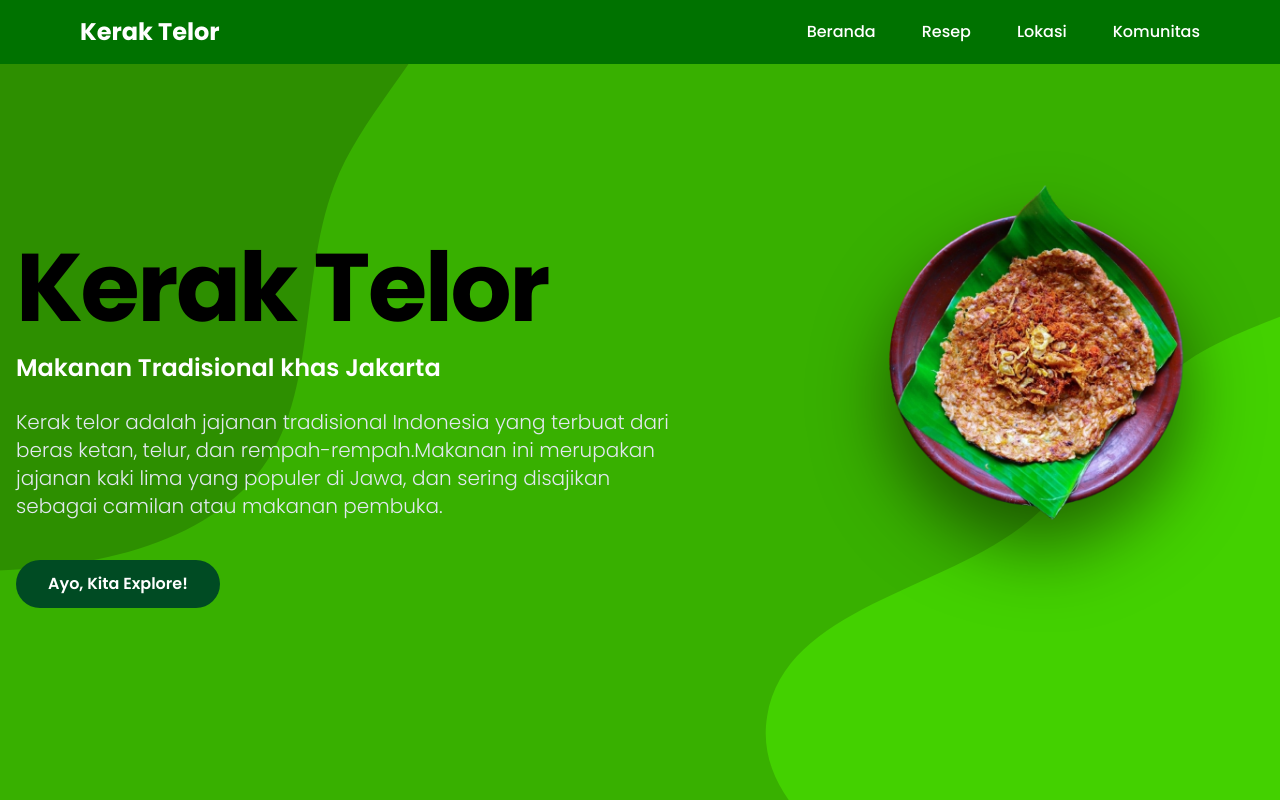
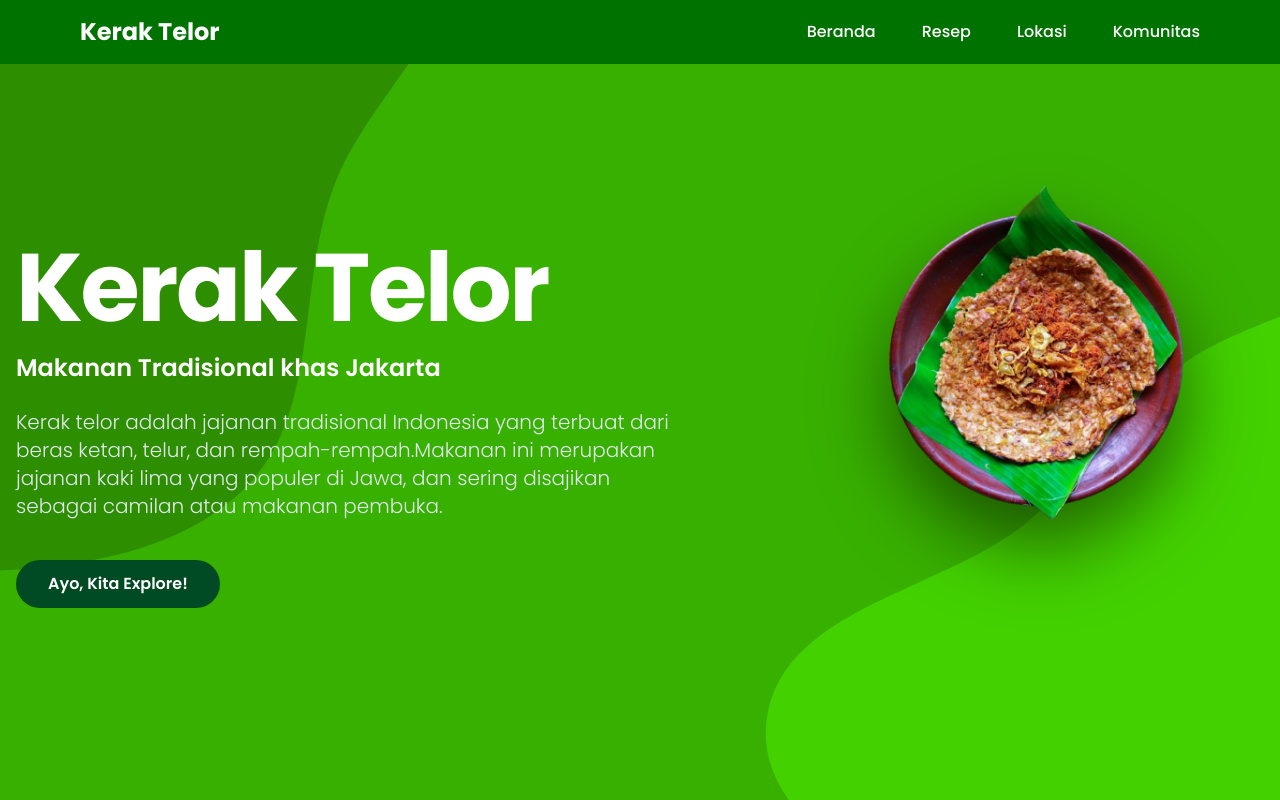
Before and after one commit to rayhansfr/project-kelompok, a React (Create React App) app: page / in a window 1280 px wide. Shown: the top 800 px of the page. Built offline with nearby package versions, Linux system fonts and the light colour scheme; grey boxes are pictures that could not be loaded.

Commit message:
refactor: home text
yea

```diff
--- a/src/views/Home.jsx
+++ b/src/views/Home.jsx
@@ -16,7 +16,7 @@ const Home = () => {
     <div className="img-bg grid grid-cols-1 grid-rows-3">
       <div class="grid lg:max-w-screen-xl h-screen px-4 py-8 mx-auto lg:gap-8 xl:gap-0 lg:py-16 lg:grid-cols-12">
           <div class="mr-auto place-self-center lg:col-span-7">
-              <h1 class="max-w-2xl mb-4 text-4xl font-bold tracking-tight leading-none md:text-5xl xl:text-8xl xl:mt-12 dark:text-white">
+              <h1 class="max-w-2xl mb-4 text-4xl font-bold tracking-tight leading-none md:text-5xl xl:text-8xl xl:mt-12 text-white">
                 Kerak Telor
               </h1>
               <h1 className="text-white text-2xl font-semibold mb-6">
```
